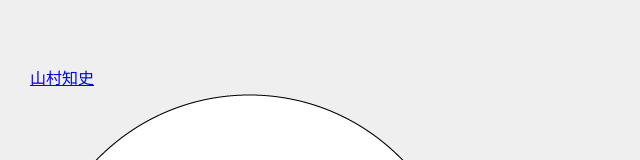
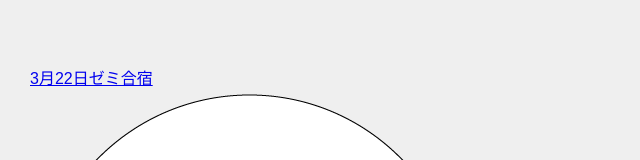
Before and after one commit to yama0818/doyolab, a plain HTML site: page index.html in a window 1280 px wide. Shown: the part 423-583 px from the top of the page, without its empty margins (0-640 px from the left). Drawn offline with Linux system fonts and the light colour scheme.

Commit message:
Update index.html

```diff
--- a/index.html
+++ b/index.html
@@ -28,7 +28,7 @@
     </figure>
      <!-------------------------------->
   <br>
-  <a href="https//www.yahoo.co.jp/">山村知史</a><br>
+  <a href="file:///C:/Users/nibra/mygit/doyolab/%E5%90%88%E5%AE%BF%E3%83%89%E3%82%AD%E3%83%A5%E3%83%A1%E3%83%B3%E3%83%88.html">3月22日ゼミ合宿</a><br>
   <img src="images/logo.png"
 
 </body>
```
